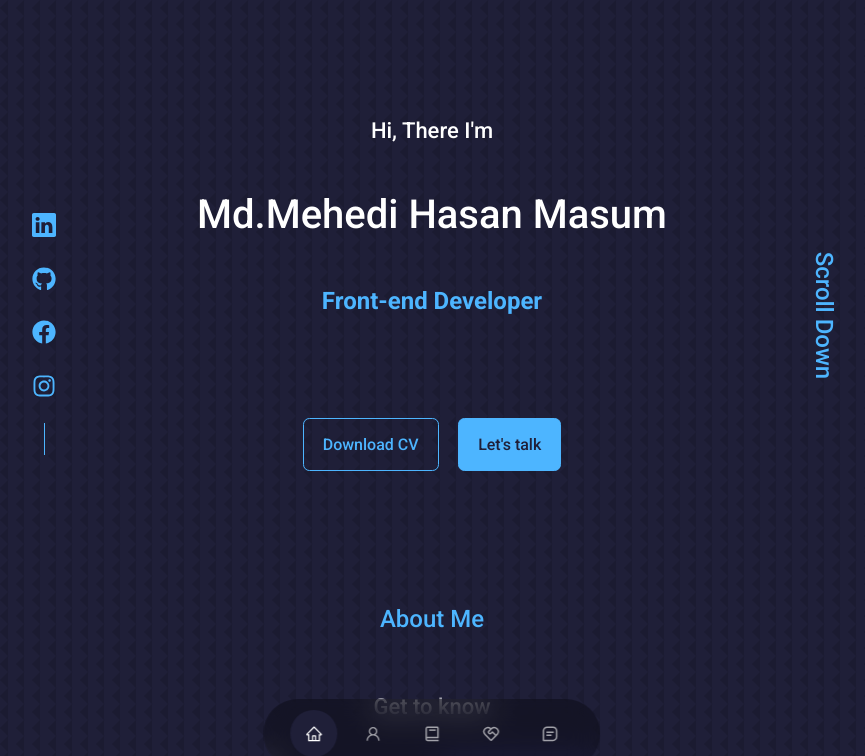
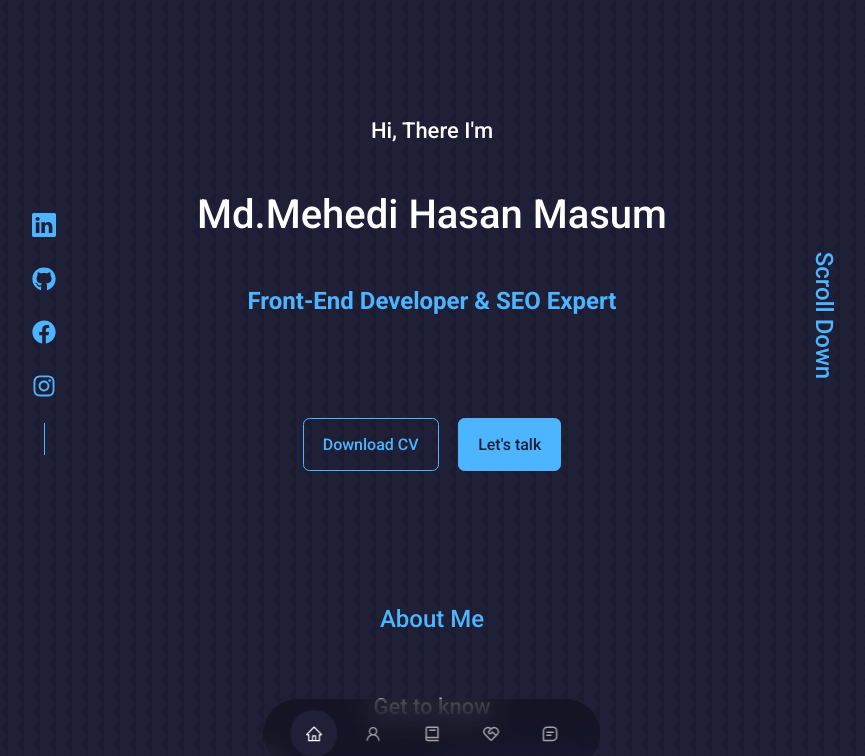
Before and after one commit to Mehedi325/About_my_portfolio, a React (Create React App) app: page / in a window 1280 px wide. Shown: the top 756 px of the page, without its empty margins (208-1073 px from the left). Built offline with nearby package versions, Linux system fonts and the light colour scheme.

Commit message:
Update Header.jsx

```diff
--- a/src/components/header/Header.jsx
+++ b/src/components/header/Header.jsx
@@ -9,7 +9,7 @@ const Header = () => {
       <div className="container header__container">
         <h5>Hi, There I'm</h5>
         <h1>Md.Mehedi Hasan Masum</h1>
-        <h2 className="text-light">Front-end Developer</h2>
+        <h2 className="text-light">Front-End Developer & SEO Expert</h2>
         <CTA />
         <a href="#contact" className="scroll__down">
           Scroll Down
```
